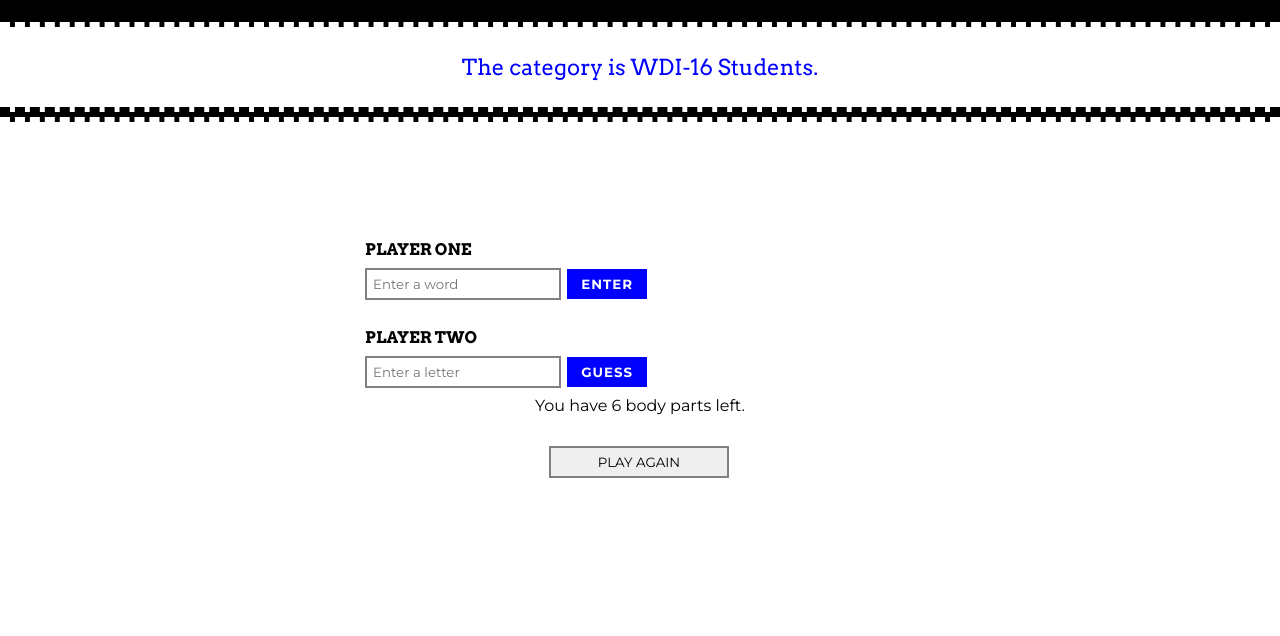
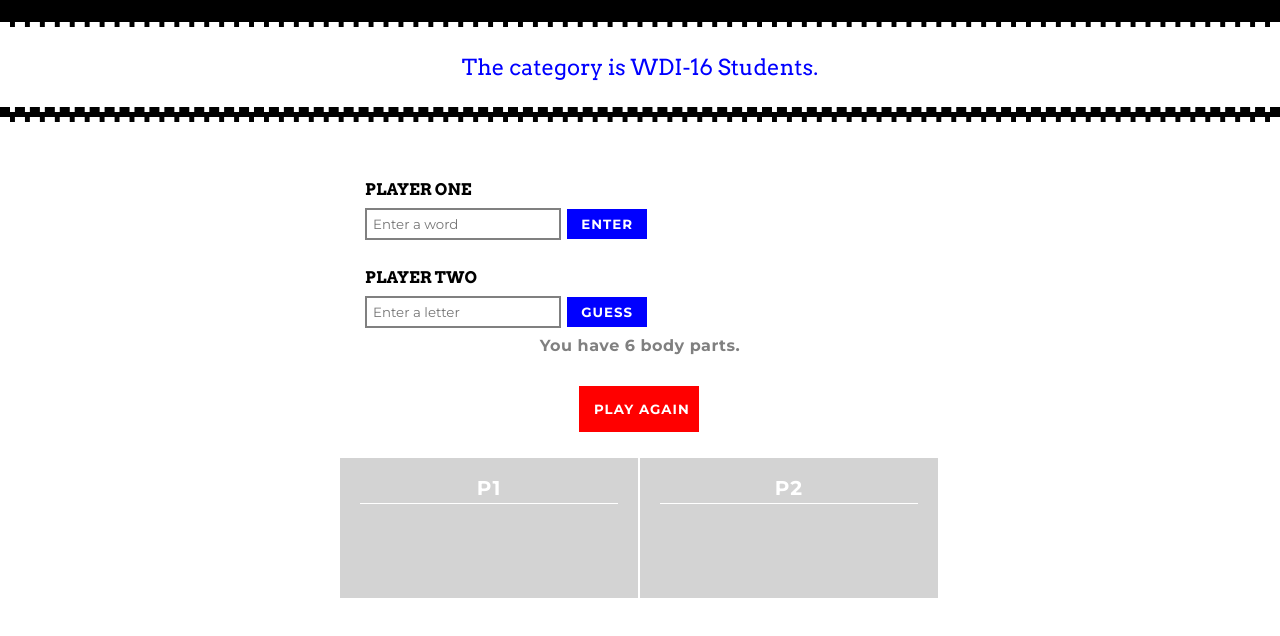
Before and after one commit to nayana487/project1, a plain HTML site: page index.html in a window 1280 px wide. Shown: the part 138-774 px from the top of the page. Drawn offline with nearby package versions, Linux system fonts and the light colour scheme.

Commit message:
added: scoreboard css, tracking score, fixed score bug

```diff
--- a/css/style.css
+++ b/css/style.css
@@ -9,13 +9,12 @@ body {
 }
 
 main {
-  margin: 60px 40px 40px 40px;
+  margin: 20px 40px 40px 40px;
   padding: 0px;
   display: flex;
   flex-direction: column;
   justify-content: center;
   align-items: center;
-  /*height: 300px;*/
   flex-wrap: wrap;
 
 }
@@ -34,9 +33,6 @@ h1 {
   font-weight: 700;
   font-size: 60px;
   color: white;
-  /*letter-spacing: 4px;*/
-  /*border: 3px solid grey;*/
-  /*padding: 20px;*/
 }
 
 h3{
@@ -92,7 +88,6 @@ input {
   border-bottom: 5px dashed white;
 }
 .left {
-  /*background-color: green;*/
   width: 50%;
   margin-left: 50px;
   display: flex;
@@ -121,7 +116,14 @@ input {
   font-family: 'Arvo', serif;
   font-size: 25px;
   text-align: center;
-  margin: 0px 0px 60px 0px;
+  margin: 0px 0px 40px 0px;
+  padding: 0;
+}
+
+.lives {
+  font-weight: bold;
+  color: grey;
+  letter-spacing: 0.5px;
 }
 
 .message {
@@ -133,3 +135,44 @@ input {
   display: inline;
   list-style: none;
 }
+
+.reset {
+  border: none;
+  background-color: red;
+  color: white;
+  font-weight: bold;
+  padding: 15px;
+  width: 120px;
+  letter-spacing: 1px;
+}
+
+.scoreboard {
+  background-color: #d3d3d3;
+  width: 50%;
+  display: flex;
+  align-items: center;
+  justify-content: center;
+}
+
+.p1, .p2 {
+  height: 100px;
+  width: 100%;
+  color: white;
+  font-weight: bold;
+  border-right: 2px solid white;
+  text-align: center;
+  padding: 20px;
+  font-size: 20px;
+  letter-spacing: 1px;
+}
+
+h4 {
+  border-bottom: 1px solid white;
+  padding-bottom: 5px;
+}
+
+.scorenum1, .scorenum2 {
+  font-family: 'Arvo', serif;
+  font-size: 60px;
+  margin-top: 10px;
+}
--- a/index.html
+++ b/index.html
@@ -12,8 +12,8 @@
 <body>
   <header>
     <h1>H __ N G M __ N </h1>
+  </header>
 
-  </header>
   <div class="category">
     <div id="showcategory"></div>
   </div>
@@ -47,6 +47,17 @@
     <input class="reset" type="submit" value="PLAY AGAIN"/>
     <br>
 
+    <div class="scoreboard">
+      <div class="p1">
+        <h4>P1</h4>
+        <p class="scorenum1"></p>
+      </div>
+      <div class="p2">
+        <h4>P2</h4>
+        <p class="scorenum2"></p>
+      </div>
+    </div>
   </main>
+
 </body>
 </html>
--- a/js/script.js
+++ b/js/script.js
@@ -1,12 +1,14 @@
-  var guess = [];
+
 $(document).ready(function() {
   var words = [];
   var letters = [];
-
+  var guess = [];
   var guesses = [];
   var splitWord;
   var wordLength = 0;
   var lives = 6 ;
+  var playerOneScore = 0;
+  var playerTwoScore = 0;
   var category = ["Disney Movie", "Car Brand", "Breakfast Cereal", "WDI-16 Students", "Asian Countries", "Fast Food Chain", "Soda", "Candy"]
 
 //reset game
@@ -19,7 +21,7 @@ $(document).ready(function() {
   $('#showcategory').html(`The category is ${randomCategory}.`);
 
 //show lives at gamestart
-  $('.lives').html(`You have ${lives} body parts left.`);
+  $('.lives').html(`You have ${lives} body parts.`);
 
 //player one enters word
   $('#playerOne .submit').click(function() {
@@ -51,41 +53,49 @@ $(document).ready(function() {
   $('#playerTwo .submit').click(function() {
     var guessInput = $('#playerTwo .guess').val();
 
+  //same letter input can't be use twice by comparing number of indexOf. returns -1 for empty array.
     if(guess.indexOf(guessInput) > -1) {
       alert("same");
       $('.message').html(`"${guessInput.toUpperCase()}" already guessed, please try again.`);
     } else{
-      alert("no same continue");
+      alert("not same continue");
       guess.push(guessInput);
 
+    //letter is compared to array of word. if letter exists: display, if not: lose one life.
       var correct = false;
-
+      var letterNum = 0;
       for (var i = 0; i < splitWord.length; i++) {
         if (splitWord[i] === guessInput) {
-
           letters[i] = guessInput;
+          letterNum = letterNum + 1;
           $('.wordDisplay').html(letters);
            correct = true;
         }
       }
       if(correct) {
-        wordLength = wordLength - 1;
+        wordLength = wordLength - letterNum;
         alert(wordLength);
 
       } else {
         lives = lives - 1
-        $('.lives').html(`You have ${lives} body parts left.`);
+        $('.lives').html(`You have ${lives} body parts left!`);
         alert("you wrong!!");
       }
 
       if(wordLength == 0) {
-        alert("you win");
+        $('.message').html(`Player Two wins!`)
+        playerTwoScore = playerTwoScore + 1;
+        console.log(playerTwoScore);
+        $('.scorenum2').html(playerTwoScore);
       }
 
       if (lives == 0) {
-        $('.message').html(`You lost! Please try again.`);
+        $('.message').html(`Player One wins!`);
+        playerOneScore = playerOneScore + 1;
+        console.log(playerOneScore);
+        $('.scorenum1').html(playerOneScore);
       }
-}
+    }
 
     $('#playerTwo .guess').val("");
   })
```
